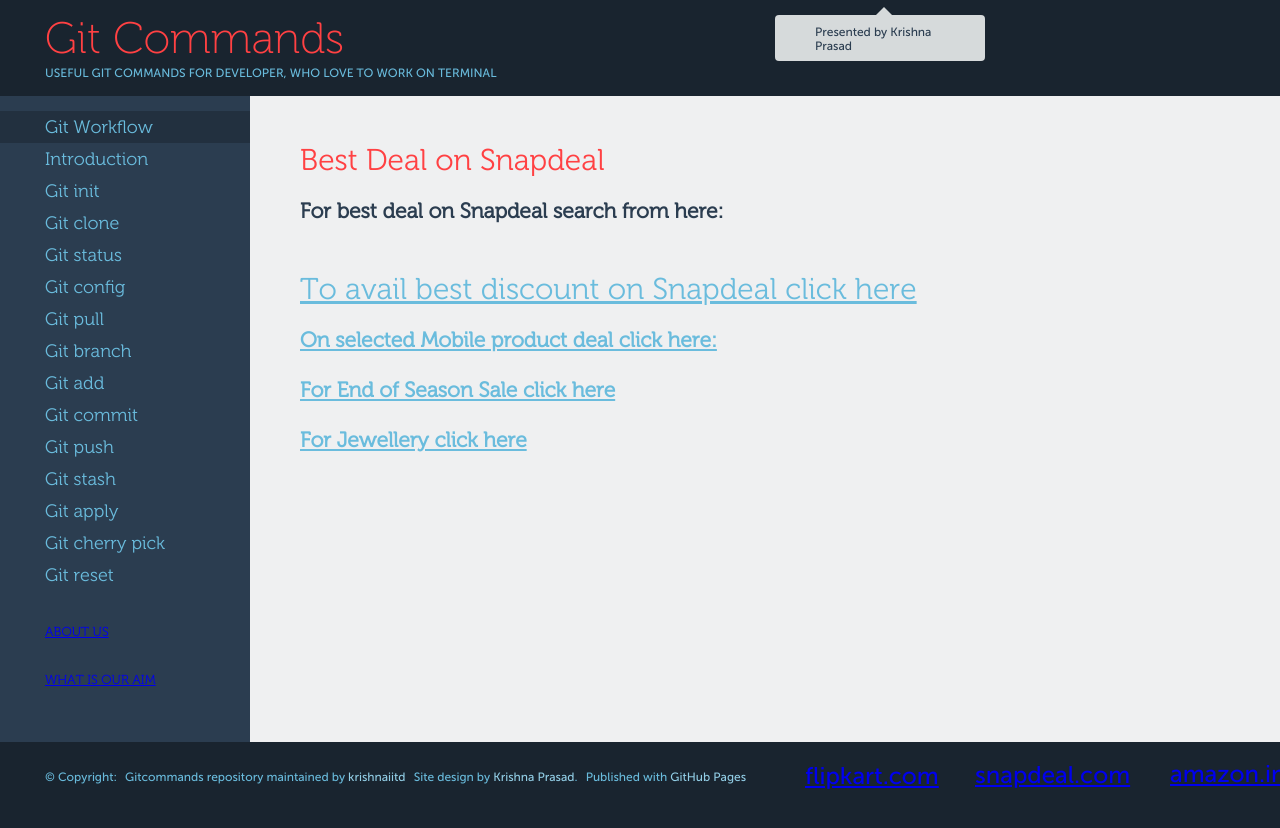
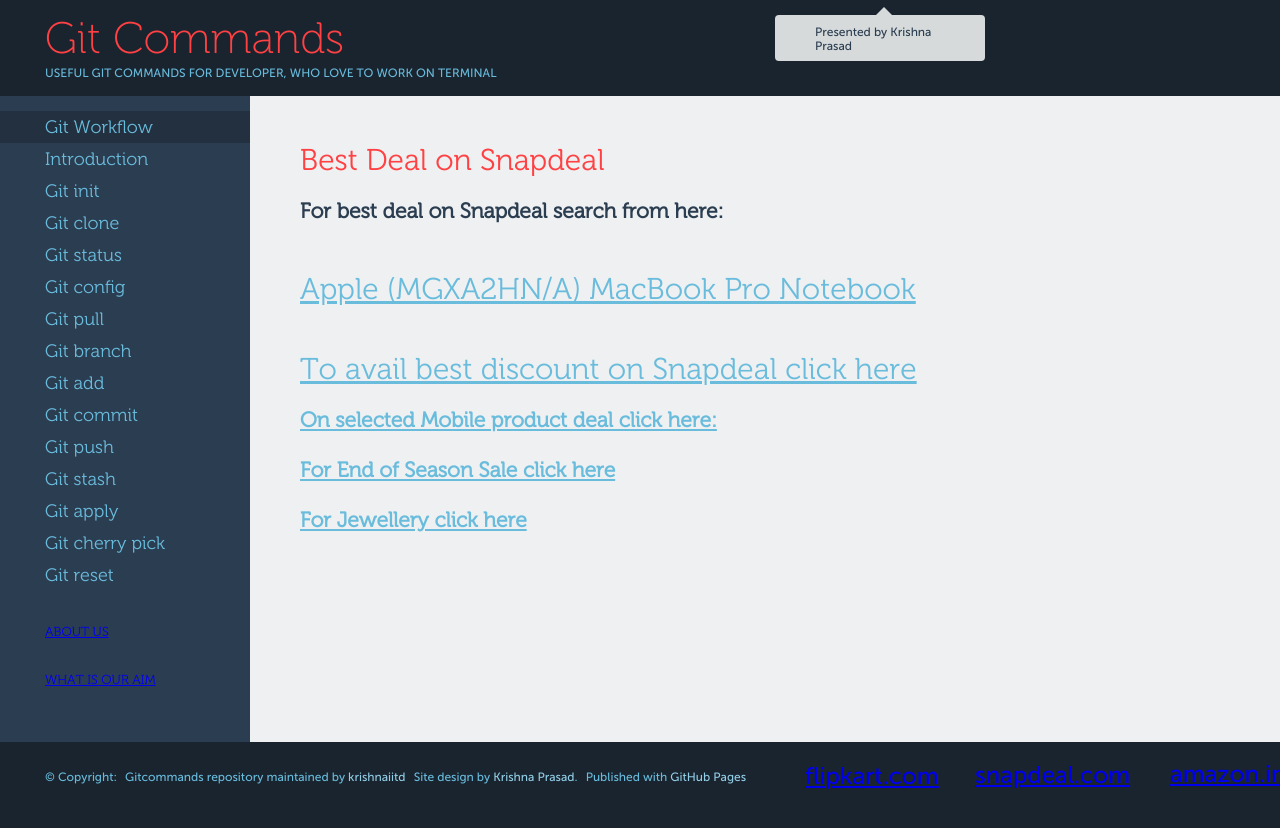
Before and after one commit to krishnaiitd/gitcommands, a Jekyll site: the page built from best-deal-on-snapdeal/index.html, in a window 1280 px wide. Shown: the top 828 px of the page. Built offline with Jekyll 4.4.1, drawn with Linux system fonts in a browser that asks for light colours; comment, search, counter and statistics services are not loaded.

Commit message:
snapdeal link
snapdeal link

```diff
--- a/best-deal-on-snapdeal/index.html
+++ b/best-deal-on-snapdeal/index.html
@@ -12,6 +12,10 @@
   <div>
     <h3> For best deal on Snapdeal search from here: </h3>
   </div>
+
+  <h2>
+    <a href="http://www.snapdeal.com/product/apple-mgxa2hna-macbook-pro-notebook/1356690537?utm_source=aff_prog&utm_campaign=afts&offer_id=17&aff_id=29846" target="_blank" rel="nofollow"> Apple (MGXA2HN/A) MacBook Pro Notebook</a>
+  </h2>
 
   <h2>
     <a href="http://www.snapdeal.com?utm_source=aff_prog&utm_campaign=afts&offer_id=17&aff_id=29846" target="_blank" rel="nofollow"> To avail best discount on Snapdeal click here</a>
```
